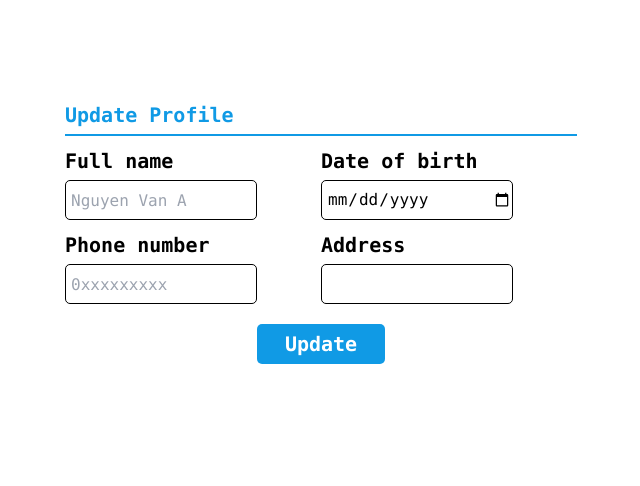
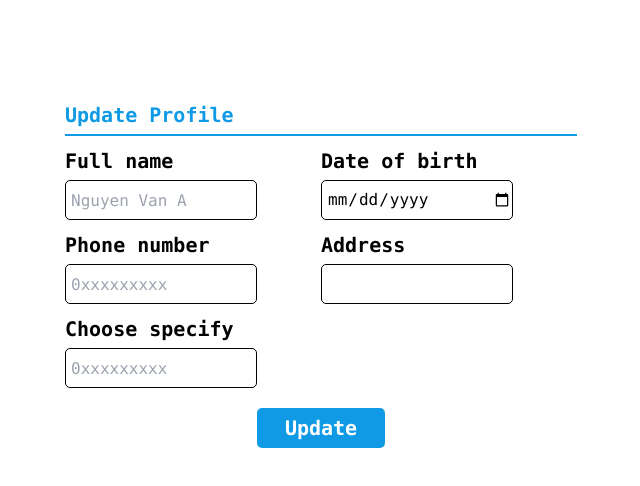
Before and after one commit to binh2503/FER202-Project, a React (Create React App) app in the folder healthcare/: page /update-profile in a window 1280 px wide. Shown: the top 486 px of the page, without its empty margins (319-959 px from the left). Built offline with nearby package versions, Linux system fonts and the light colour scheme.

Commit message:
Doctor Input Range

```diff
--- a/healthcare/src/components/UpdateProfile.js
+++ b/healthcare/src/components/UpdateProfile.js
@@ -137,6 +137,15 @@ export default function UpdateProfile() {
                             </div>
                         </div>
                     </div>
+                    <div className="w-full flex mt-[10px]">
+                        <div className="w-1/2">
+                            <div className="w-3/4">
+                                <label htmlFor="phone" className="font-mono text-black text-[20px] font-bold">Choose specify</label>
+                                <input placeholder="0xxxxxxxxx" type="text" id="phone" name="phone" className="w-full h-[40px] rounded-[5px] border-[1px] border-black mt-1 pl-[5px] font-mono " value={userData.phone} onChange={handlePhoneChange} />
+                                {phoneError && <p className="text-red-500 font-mono text-[13px]">{phoneError}</p>}
+                            </div>
+                        </div>
+                    </div>
                 </div>
                 <div className="w-full flex justify-center">
                     <button onClick={handleUpdate} className="w-1/4 h-[40px] bg-[#109AE5] rounded-[5px] mt-[20px] font-mono text-white text-[20px] font-bold">Update</button>
```
